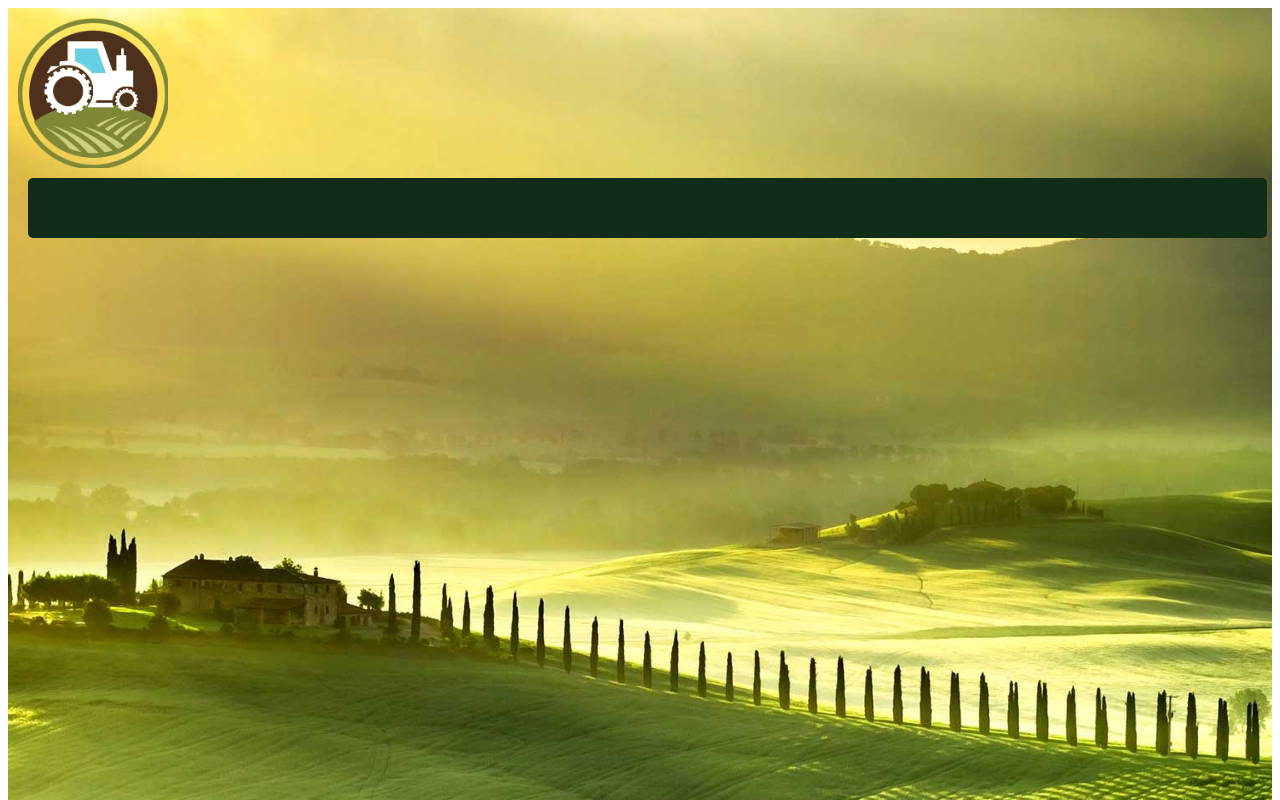
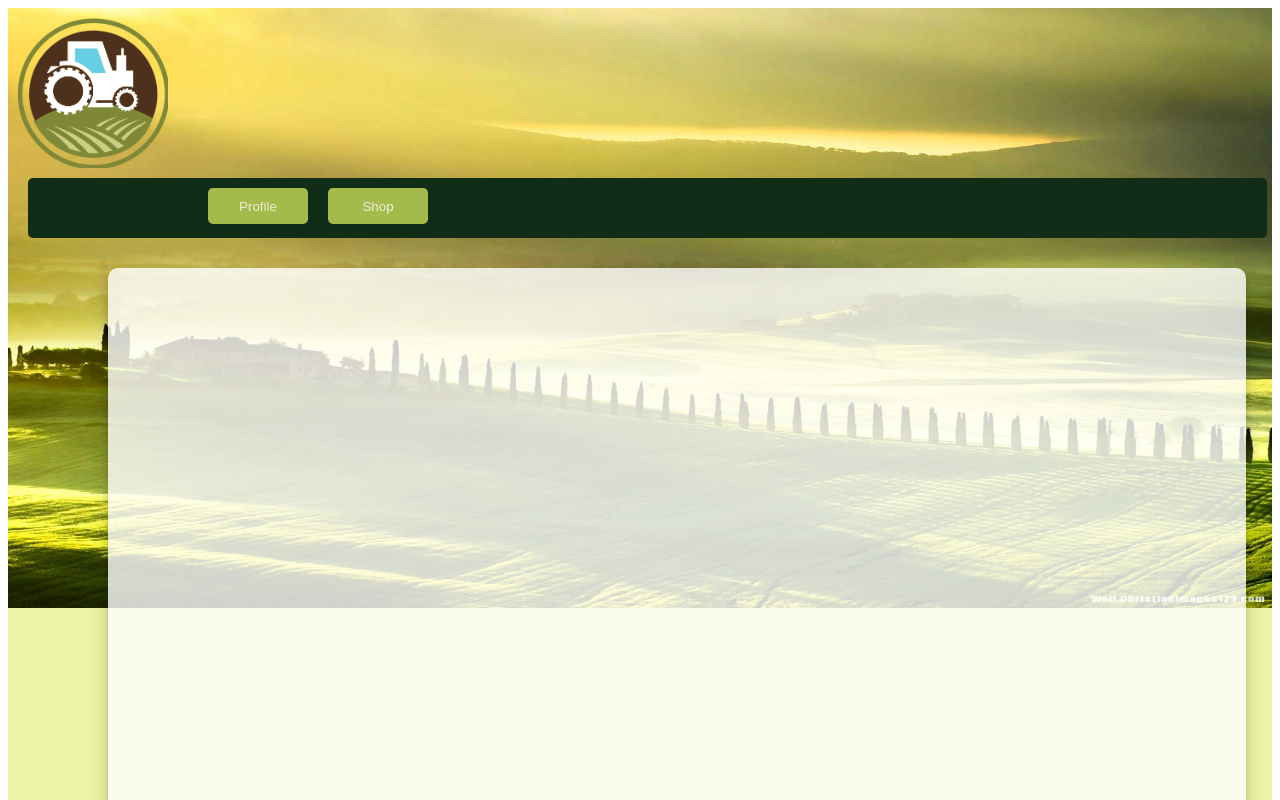
Before and after one commit to MigalLewis/silver-happiness-farmber, an Angular app: page / in a window 1280 px wide. Shown: the top 800 px of the page. Built offline with nearby package versions, Linux system fonts and the light colour scheme.

Commit message:
Added list-item

```diff
--- a/src/app/app.component.css
+++ b/src/app/app.component.css
@@ -1,6 +1,11 @@
 .main{
-    height: 1000px;
+    height: 2000px;
     background-color: #edf3a4;
     background-image: url(/assets/green-farm-landscape-powerpoint-background.jpg);
-    background-size: cover;
+    background-size: 100%  30%;
+    background-repeat:no-repeat;
+
 }
+.main img{
+    opacity: 0.5;
+}
--- a/src/app/app.component.html
+++ b/src/app/app.component.html
@@ -1,4 +1,5 @@
 <div class="main">
   <app-header></app-header>
   <app-manage></app-manage>
+  <app-item-list></app-item-list>
 </div>
--- a/src/app/app.module.ts
+++ b/src/app/app.module.ts
@@ -4,12 +4,14 @@ import { NgModule } from '@angular/core';
 import { AppComponent } from './app.component';
 import { HeaderComponent } from './header/header.component';
 import { ManageComponent } from './manage/manage.component';
+import { ItemListComponent } from './item-list/item-list.component';
 
 @NgModule({
   declarations: [
     AppComponent,
     HeaderComponent,
-    ManageComponent
+    ManageComponent,
+    ItemListComponent
   ],
   imports: [
     BrowserModule
--- /dev/null
+++ b/src/app/item-list/item-list.component.css
@@ -0,0 +1,10 @@
+.item-list{
+    box-sizing: border-box;
+    width:90%;
+    height: 85%;
+    margin: 30px 100px;
+    background-color: white;
+    box-shadow: 0 4px 8px 0 rgba(0, 0, 0, 0.2), 0 6px 20px 0 rgba(0, 0, 0, 0.19);
+    border-radius:10px;
+    opacity: 0.8;
+}
--- /dev/null
+++ b/src/app/item-list/item-list.component.html
@@ -0,0 +1,4 @@
+<div class="item-list">
+    <!-- <app-customer-item *ngFor="let customer of customerList" [customer]="customer">
+    </app-customer-item> -->
+</div>
--- /dev/null
+++ b/src/app/item-list/item-list.component.ts
@@ -0,0 +1,15 @@
+import { Component, OnInit } from '@angular/core';
+
+@Component({
+  selector: 'app-item-list',
+  templateUrl: './item-list.component.html',
+  styleUrls: ['./item-list.component.css']
+})
+export class ItemListComponent implements OnInit {
+
+  constructor() { }
+
+  ngOnInit() {
+  }
+
+}
--- a/src/app/manage/manage.component.css
+++ b/src/app/manage/manage.component.css
@@ -5,3 +5,21 @@
     border-radius: 5px;
     background-color: #122d17;
 }
+.button-group button{
+    height: 60%;
+    width:100px;
+    margin: 10px;
+    border-radius: 5px;
+    float:left;
+    background-color: #a4ba4a;
+    color: #ededdc;
+    border:none;
+    /* box-shadow: 0 4px 8px 0 rgba(0, 0, 0, 0.2), 0 6px 20px 0 rgba(0, 0, 0, 0.19); */
+    /* margin: 15px; */
+    /* margin-top: 50px; */
+}
+.button-group button:hover{
+    background-color: #9f7039;
+    /* margin: 15px; */
+    /* margin-top: 50px; */
+}
--- a/src/app/manage/manage.component.html
+++ b/src/app/manage/manage.component.html
@@ -1,3 +1,4 @@
 <div class="button-group">
-
+  <button type="button">Profile</button>
+  <button type="button">Shop</button>
 </div>
```
Also changed, not shown: 1 other file (tests, documents, lock files or other folders).
